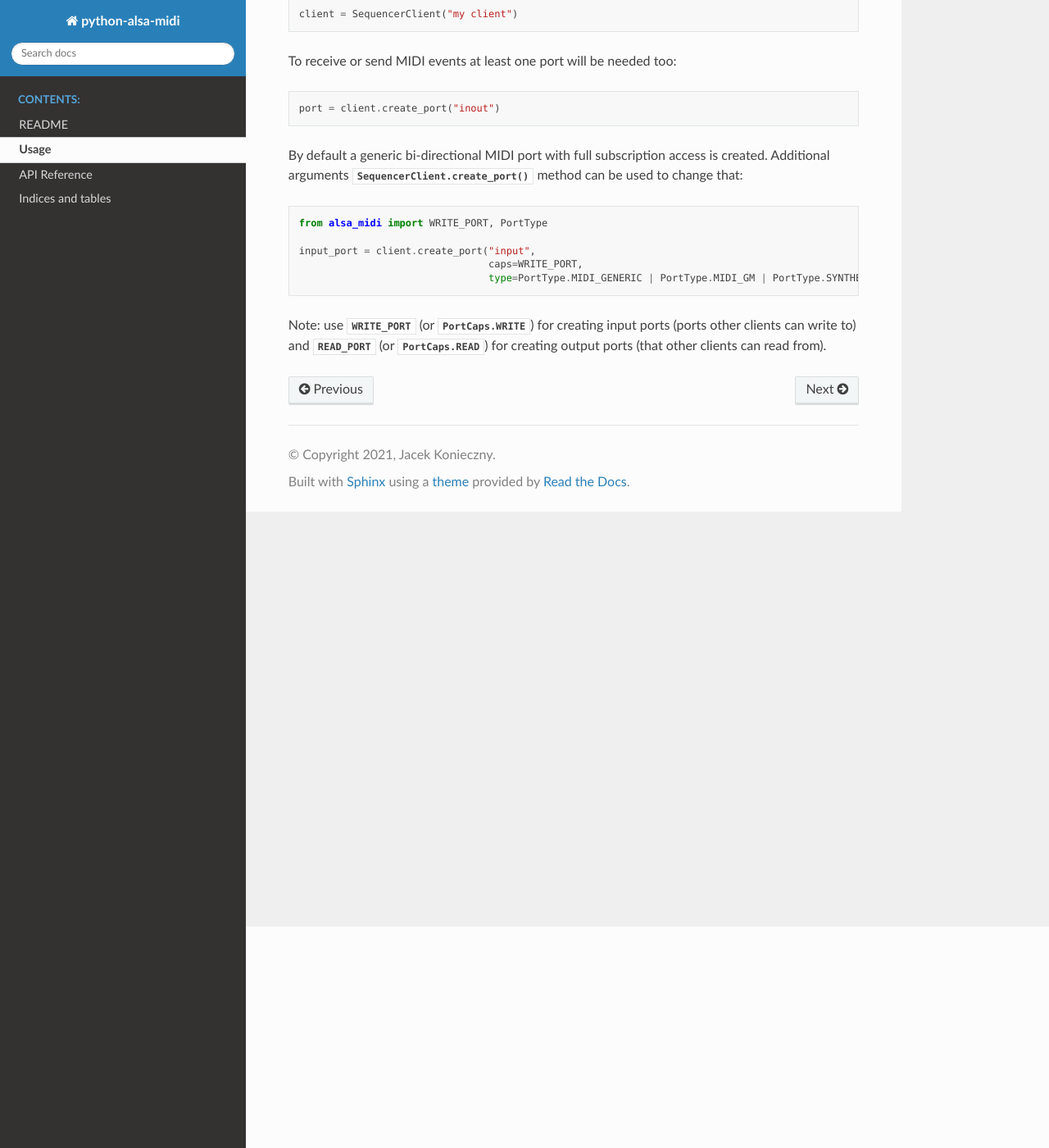
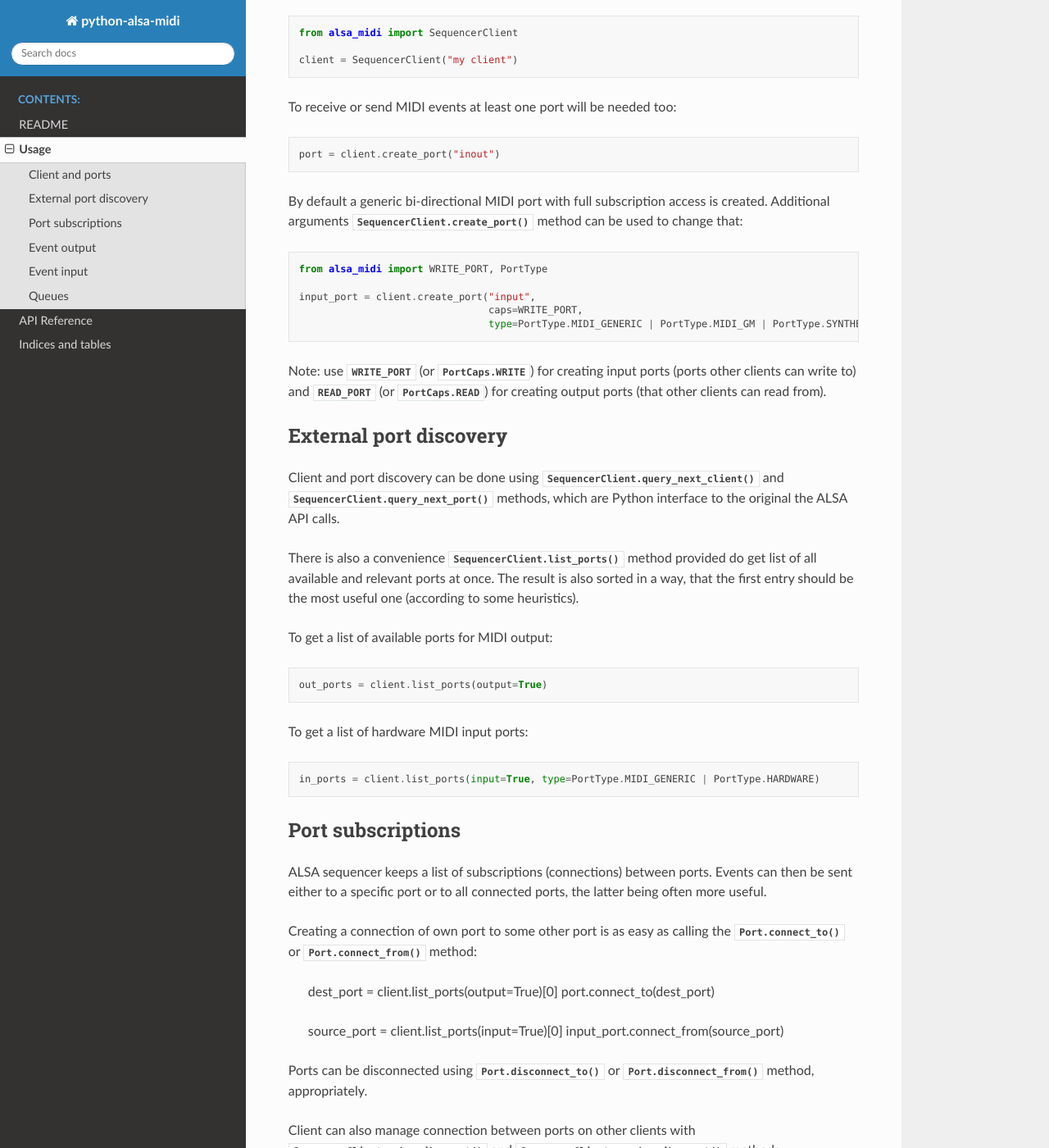
Before and after one commit to Jajcus/python-alsa-midi, a Sphinx documentation site: the page built from docs/usage.rst, in a window 1280 px wide and 1400 px high, scrolled down 270 px. Shown: the whole window at 82% size. Built offline with Sphinx 7.4.7 and the Read the Docs theme 2.0.0, drawn with Linux system fonts in a browser that asks for light colours; some of the changed text lies outside the part shown.

Commit message:
docs: working on...

```diff
--- a/docs/usage.rst
+++ b/docs/usage.rst
@@ -2,6 +2,10 @@
 =====
 
 .. currentmodule:: alsa_midi
+
+
+Client and ports
+----------------
 
 To interface ALSA sequencer a client needs to be created. This is done by
 creating a :class:`SequencerClient` object::
@@ -28,3 +32,87 @@
 ports (ports other clients can write to) and :data:`READ_PORT` (or
 :attr:`PortCaps.READ`) for creating output ports (that other clients can read
 from).
+
+
+External port discovery
+-----------------------
+
+Client and port discovery can be done using
+:meth:`SequencerClient.query_next_client()` and
+:meth:`SequencerClient.query_next_port()` methods, which are Python interface to
+the original the ALSA API calls.
+
+There is also a convenience :meth:`SequencerClient.list_ports()` method
+provided do get list of all available and relevant ports at once. The result is
+also sorted in a way, that the first entry should be the most useful one
+(according to some heuristics).
+
+To get a list of available ports for MIDI output::
+
+  out_ports = client.list_ports(output=True)
+
+To get a list of hardware MIDI input ports::
+
+  in_ports = client.list_ports(input=True, type=PortType.MIDI_GENERIC | PortType.HARDWARE)
+
+Port subscriptions
+------------------
+
+ALSA sequencer keeps a list of subscriptions (connections) between ports.
+Events can then be sent either to a specific port or to all connected ports,
+the latter being often more useful.
+
+Creating a connection of own port to some other port is as easy as calling the
+:meth:`Port.connect_to()` or :meth:`Port.connect_from()` method:
+
+  dest_port = client.list_ports(output=True)[0]
+  port.connect_to(dest_port)
+
+  source_port = client.list_ports(input=True)[0]
+  input_port.connect_from(source_port)
+
+Ports can be disconnected using :meth:`Port.disconnect_to()` or
+:meth:`Port.disconnect_from()` method, appropriately.
+
+Client can also manage connection between ports on other clients with
+:meth:`SequencerClient.subscribe_port()` and
+:meth:`SequencerClient.unsubscribe_port()` methods.
+
+
+Event output
+------------
+
+Events, which are instances of :class:`Event` subclasses can be sent out using
+the :meth:`SequencerClient.event_output` method. It does not send the events immediately,
+unless the buffer gets full, so :meth:`SequencerClient.drain_output` has to be called afterwards::
+
+  import time
+  from alsa_midi import NoteOnEvent, NoteOffEvent
+
+  for event in NoteOnEvent(note=60), NoteOnEvent(note=64), NoteOnEvent(node=67):
+      client.event_output(event, port=port)
+  client.drain_output()
+
+  time.sleep(1)
+
+  for event in NoteOffEvent(note=60), NoteOffEvent(note=64), NoteOffEvent(node=67):
+      client.event_output(event, port=port)
+  client.drain_output()
+
+
+Event input
+-----------
+
+Incoming events can be received using the :meth:`SequencerClient.event_input` method::
+
+  while True:
+      event = client.event_input()
+      print(repr(event))
+
+Queues
+------
+
+What makes ALSA sequencer a sequencer is precise control of event timing using event queues.
+A queue is created using the :meth:`SequencerClient.create_queue()` method::
+
+  queue = client.create_queue("my queue")
```
